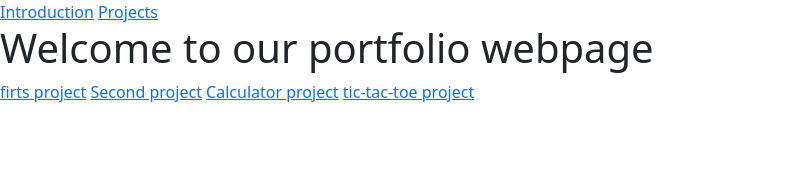
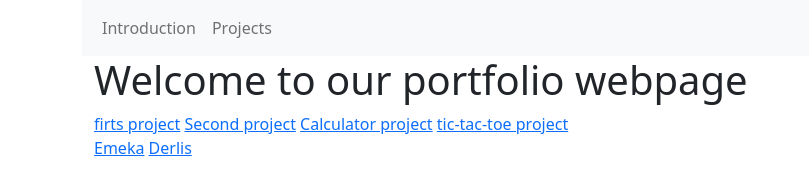
Before and after one commit to EmeksTech/Trials, a plain HTML site: page fcc-test-suite-template-master/index.html in a window 1280 px wide. Shown: the whole page, without its empty margins (0-809 px from the left). Drawn offline with nearby package versions, Linux system fonts and the light colour scheme.

Commit message:
third commit

```diff
--- a/fcc-test-suite-template-master/css/style.css
+++ b/fcc-test-suite-template-master/css/style.css
@@ -0,0 +1,5 @@
+@media only screen and (max-width: 600px) {
+    body {
+        background-color: lightblue;
+    }
+}
--- a/fcc-test-suite-template-master/index.html
+++ b/fcc-test-suite-template-master/index.html
@@ -3,29 +3,42 @@
 
 <head>
     <meta charset="UTF-8">
+    <meta name="viewport" content="width=device-width, initial-scale=1">
     <title>Fork Me! FCC: Test Suite Template</title>
     <link rel="stylesheet" href="css/style.css">
     <!-- link to bootstrap css file-->
     <link href="https://cdn.jsdelivr.net/npm/bootstrap@5.2.3/dist/css/bootstrap.min.css" rel="stylesheet" integrity="sha384-rbsA2VBKQhggwzxH7pPCaAqO46MgnOM80zW1RWuH61DGLwZJEdK2Kadq2F9CUG65" crossorigin="anonymous">
 </head>
 
-<body>
+<body class="container  ">
 
     <script src="https://cdn.freecodecamp.org/testable-projects-fcc/v1/bundle.js"></script>
 
     <header>
-        <nav id="navbar">
-            <a href="#welcome-section">Introduction</a>
-            <a href="#project-tile">Projects</a>
+        <nav id="navbar" class="navbar navbar-expand-sm bg-light">
+
+            <div class="container-fluid">
+                <ul class="navbar-nav">
+                    <li class="nav-item">
+                        <a href="#welcome-section" class="nav-link">Introduction</a>
+
+                    </li>
+                    <li>
+                        <a href="#project-tile" class="nav-link">Projects</a>
+                    </li>
+                </ul>
+            </div>
 
         </nav>
     </header>
-    <section id="welcome-section">
+    <section id="welcome-section" class=" container">
         <h1>
             Welcome to our portfolio webpage
         </h1>
+
+
     </section>
-    <section id="projects">
+    <section id="projects" class="container pd-2 ">
         <div class="project-tile">
             <a href="#">firts project</a>
             <a href="#">Second project</a>
@@ -35,6 +48,10 @@
         </div>
 
     </section>
+    <footer class="container">
+        <a href="https://github.com/EmeksTech/" id="profile-link" target="_blank">Emeka</a>
+        <a href="https://github.com/DerlisF" id="profile-link" target="_blank">Derlis</a>
+    </footer>
 
 
     <!--
```
